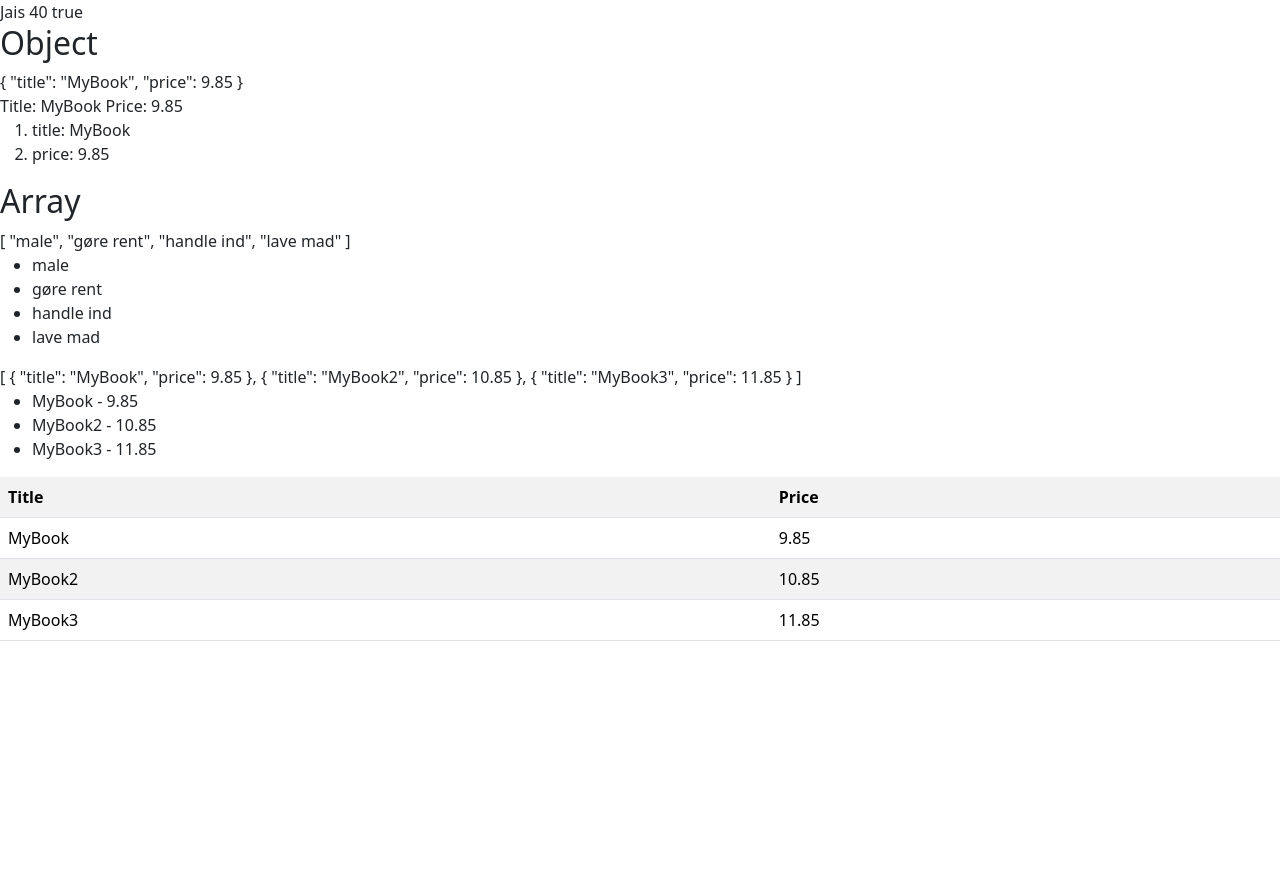
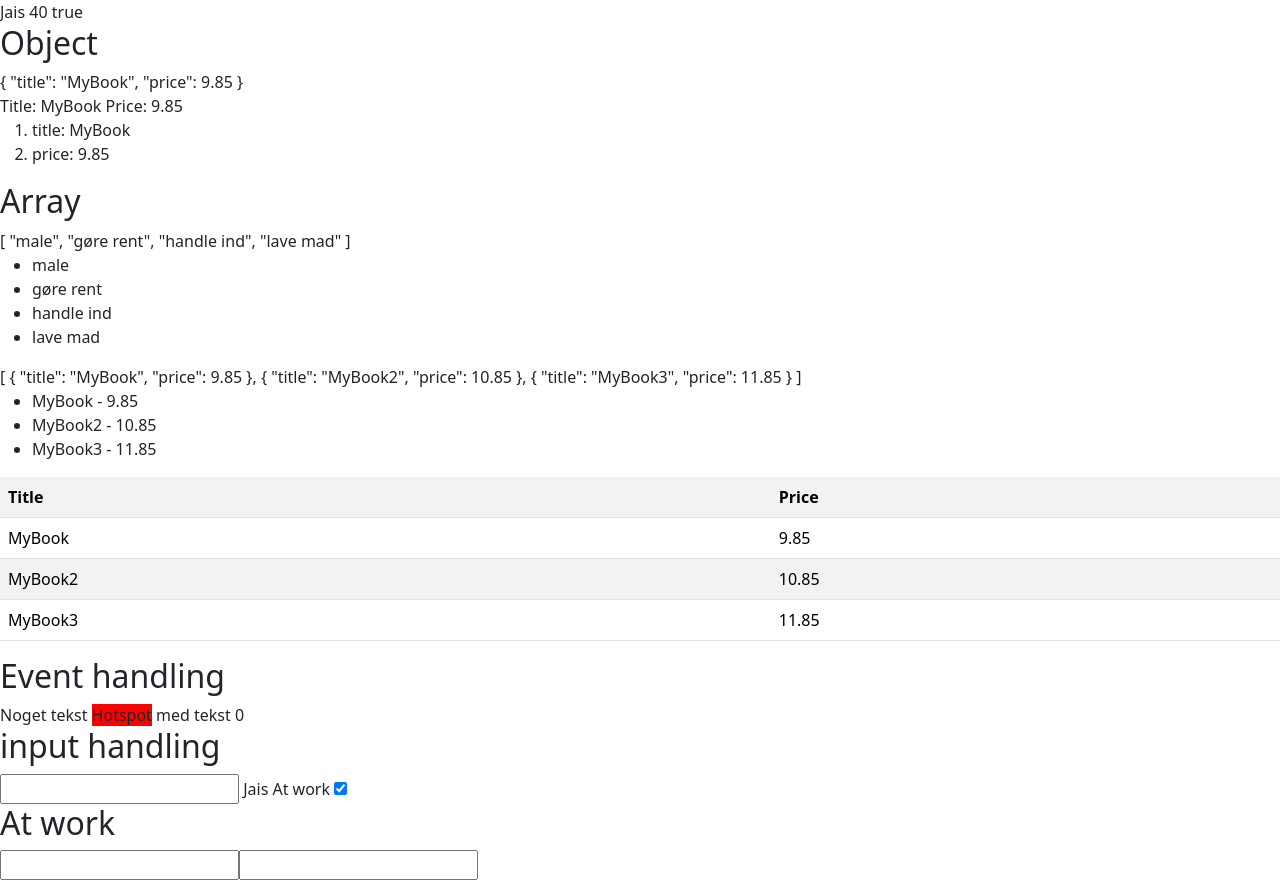
Before and after one commit to JaisAndersen/VueTraining2, a plain HTML site: page index.html in a window 1280 px wide. Before the commit the page ends 800 px from the top, so only its background shows below. Drawn offline with nearby package versions, Linux system fonts and the light colour scheme.

Commit message:
new play added

```diff
--- a/index.html
+++ b/index.html
@@ -46,6 +46,19 @@
                 <td>{{book.title}}</td>
                 <td>{{book.price}}</td>
         </table>
+        <h2>Event handling</h2>
+        Noget tekst <span style="background-color: red;" v-on:mouseover="updateCounter">Hotspot</span> med tekst {{counter}}
+
+        <h2>input handling</h2>
+        <input type="text" v-model="name.lazy">
+        {{name}}
+        At work <input type="checkbox" v-model="atWork">
+        <div v-if="atWork">
+            <h2>At work</h2>
+            <input type="text" v-model="workplace">
+            <input type="number" v-model.number="salary">
+        </div>
+        <div v-else>Not at work</div>
 
     </div>
     <script src="index.js"></script>
--- a/index.js
+++ b/index.js
@@ -4,6 +4,7 @@ Vue.createApp({
             name: "Jais",
             age: 40,
             atWork: true,
+            counter: 0,
             book: {
                 title: "MyBook",
                 price: 9.85,
@@ -20,8 +21,11 @@ Vue.createApp({
         }
     },
     methods: {
-        save(word) {
-
+        updateCounter() {
+           this.counter++
+        },
+        updateCounter2(c){
+            return c+1
         }
     }
 }).mount("#app")
```
Also changed, not shown: index.css (deleted).
